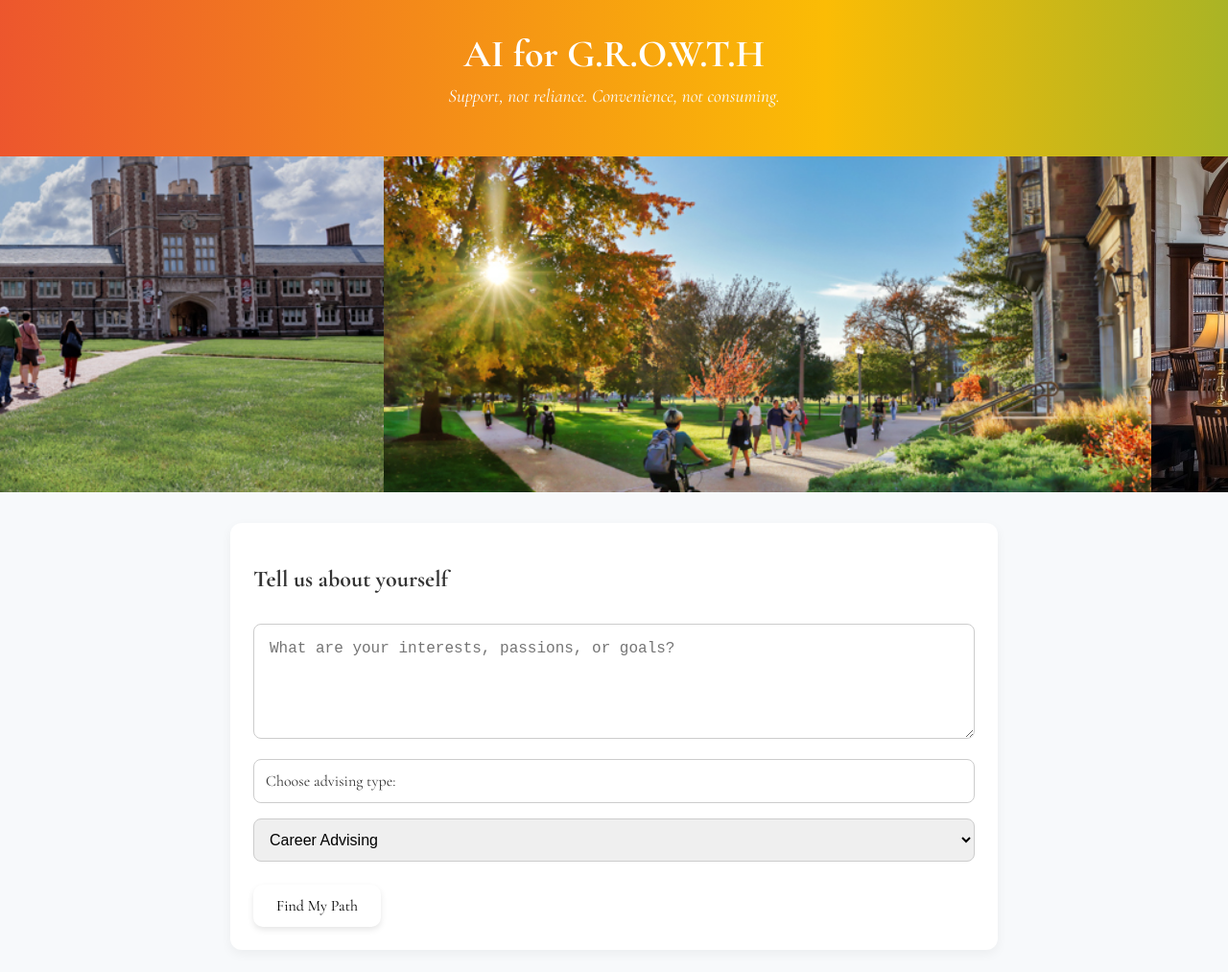
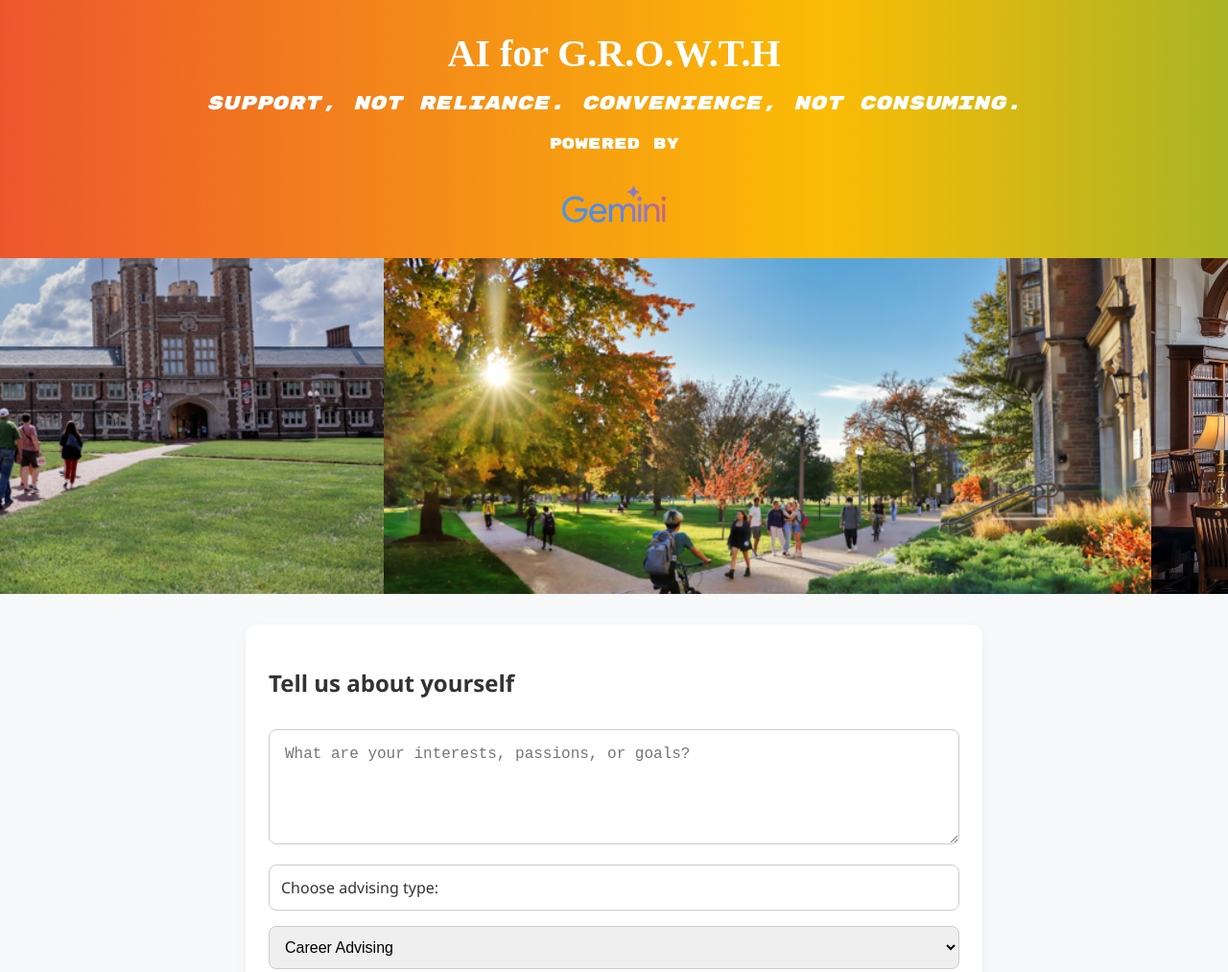
Before and after one commit to orhankoylu/hackathon, a plain HTML site: page client/index.html in a window 1280 px wide. Shown: the top 1013 px of the page at 96% size. Drawn offline with nearby package versions, Linux system fonts and the light colour scheme.

Commit message:
front end stuff

```diff
--- a/client/index.html
+++ b/client/index.html
@@ -6,14 +6,21 @@
   <title>G.R.O.W.T.H - AI Career Guide</title>
   <link rel="preconnect" href="https://fonts.googleapis.com">
   <link rel="preconnect" href="https://fonts.gstatic.com" crossorigin>
-  <link href="https://fonts.googleapis.com/css2?family=Cormorant+Garamond:ital,wght@0,300..700;1,300..700&display=swap" rel="stylesheet">
+  <link href="https://fonts.googleapis.com/css2?family=Archivo+Black&display=swap" rel="stylesheet">
+  <link rel="preconnect" href="https://fonts.googleapis.com">
+  <link rel="preconnect" href="https://fonts.gstatic.com" crossorigin>
+  <link href="https://fonts.googleapis.com/css2?family=Rubik+Mono+One&display=swap" rel="stylesheet">
   <link rel="stylesheet" href="style.css" />
 </head>
 <body>
   <header>
     <h1>AI for G.R.O.W.T.H</h1>
     <p class="slogan">Support, not reliance. Convenience, not consuming.</p>
+    <div class="gemini-logo">
+      <p>Powered By</p><img src="/Google_Gemini_logo.svg.png" alt="Powered by Google Gemini">
+    </div>
   </header>
+
 
   <div class="wrapper">
     <div class="track">
@@ -29,29 +36,6 @@
     </div>
   </div>
 
-
-  <!-- <script>
-    const images = [
-      'stock-photos/MLTM-908_0252-Edit.jpg',
-      'stock-photos/PBAF-10940_5047-2x3-1.jpg',
-      'stock-photos/undergrad-header-min.jpg',
-      'stock-photos/WashU-ombuds-.gif',
-    ];
-
-    let index = 0;
-    const banner = document.getElementById('photoBanner');
-
-    function rotateImage() {
-      banner.style.backgroundImage = `url('${images[index]}')`;
-      index = (index + 1) % images.length;
-    }
-
-    // Initial load
-    rotateImage();
-
-    // Rotate every 5 seconds
-    setInterval(rotateImage, 5000);
-  </script> -->
 
   <main>
     <section class="input-section">
--- a/client/style.css
+++ b/client/style.css
@@ -9,10 +9,23 @@ header {
   text-align: center;
   padding: 2rem 1rem;
   box-shadow: 0 4px 8px rgba(0, 0, 0, 0.1);
-  font-family: "Cormorant Garamond", serif;
+  font-family: "Rubik Mono One", monospace;
   font-style: normal;
   font-optical-sizing: auto;
 }
+
+/* .archivo-black-regular {
+  font-family: "Archivo Black", sans-serif;
+  font-weight: 300;
+  font-style: normal;
+} */
+
+.rubik-mono-one-regular {
+  font-family: "Rubik Mono One", monospace;
+  font-weight: 300;
+  font-style: normal;
+}
+
 
 @keyframes googleGradient {
   0% {
@@ -33,11 +46,17 @@ body {
   padding: 0;
   background: #f7f9fb;
   color: #333;
-  animation: googleThemeCycle 30s linear infinite;
-  animation-fill-mode: forwards;
-  font-family: "Cormorant Garamond", serif;
-  font-style: normal;
-  font-optical-sizing: auto;
+}
+
+header h1 {
+  font-size: 3rem;
+  margin: 0;
+}
+
+header .slogan {
+  font-size: 1.25rem;
+  margin-top: 1rem;
+  font-weight: 300;
 }
 
 
@@ -55,19 +74,58 @@ header h1 {
   font-style: italic;
   margin-top: 0.5rem;
   color: #fbfdff;
+  /* Slightly lighter for contrast */
 }
 
-
-/* === Imported Header Font === */
-.cormorant-garamond-font {
-  font-family: "Cormorant Garamond", serif;
-  font-optical-sizing: auto;
-  font-weight: 100px;
-  font-style: normal;
+.wrapper {
+  background-color: #e1e2e2;
+  height: 350px; /* taller for large photos */
+  overflow: hidden;
+  position: relative;
+  width: 100%;
+  display: flex;
+  align-items: center;
+  padding: 0 0;
 }
 
+.wrapper .track {
+  display: flex;
+  width: fit-content;
+  animation: scroll 40s linear infinite;
+}
 
-/* === Main Content === */
+.photo {
+  flex-shrink: 0;
+  width: 800px; /* match the photo width */
+  height: 100%;
+}
+
+.photo img {
+  width: 100%;
+  height: 100%;
+  object-fit: cover;
+}
+
+/* Smooth horizontal scroll */
+@keyframes scroll {
+  from {
+    transform: translateX(0);
+  }
+  to {
+    transform: translateX(-50%);
+  }
+}
+
+*, *::before, *::after {
+  box-sizing: border-box;
+}
+
+.gemini-logo img {
+  height: 40px;
+  margin-top: 1rem;
+}
+
+/* Main Container */
 main {
   padding: 2rem 1rem;
   max-width: 800px;
@@ -93,7 +151,6 @@ main {
 /* === Textarea === */
 textarea {
   width: 100%;
-  max-width: 100%;
   box-sizing: border-box;
   height: 120px;
   font-size: 1rem;
```
Also changed, not shown: Google_Gemini_logo.svg.png (added).
